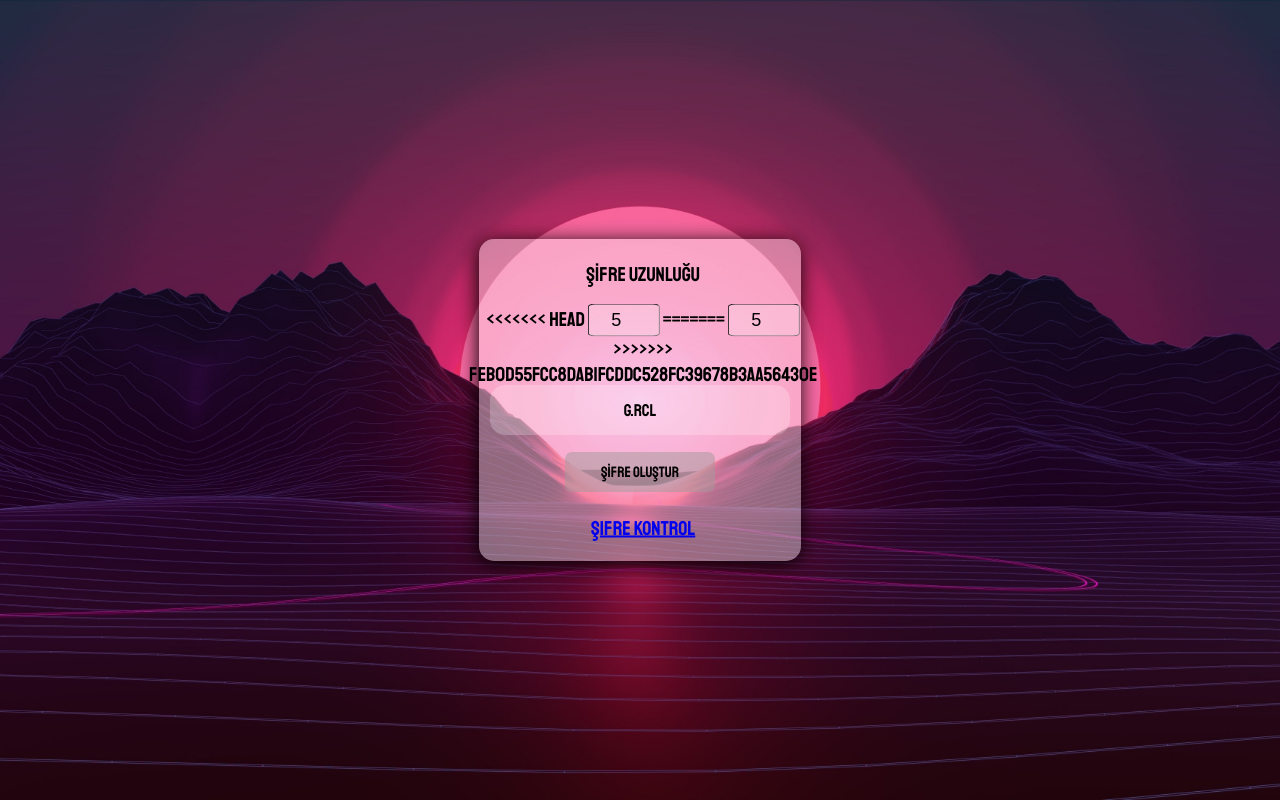
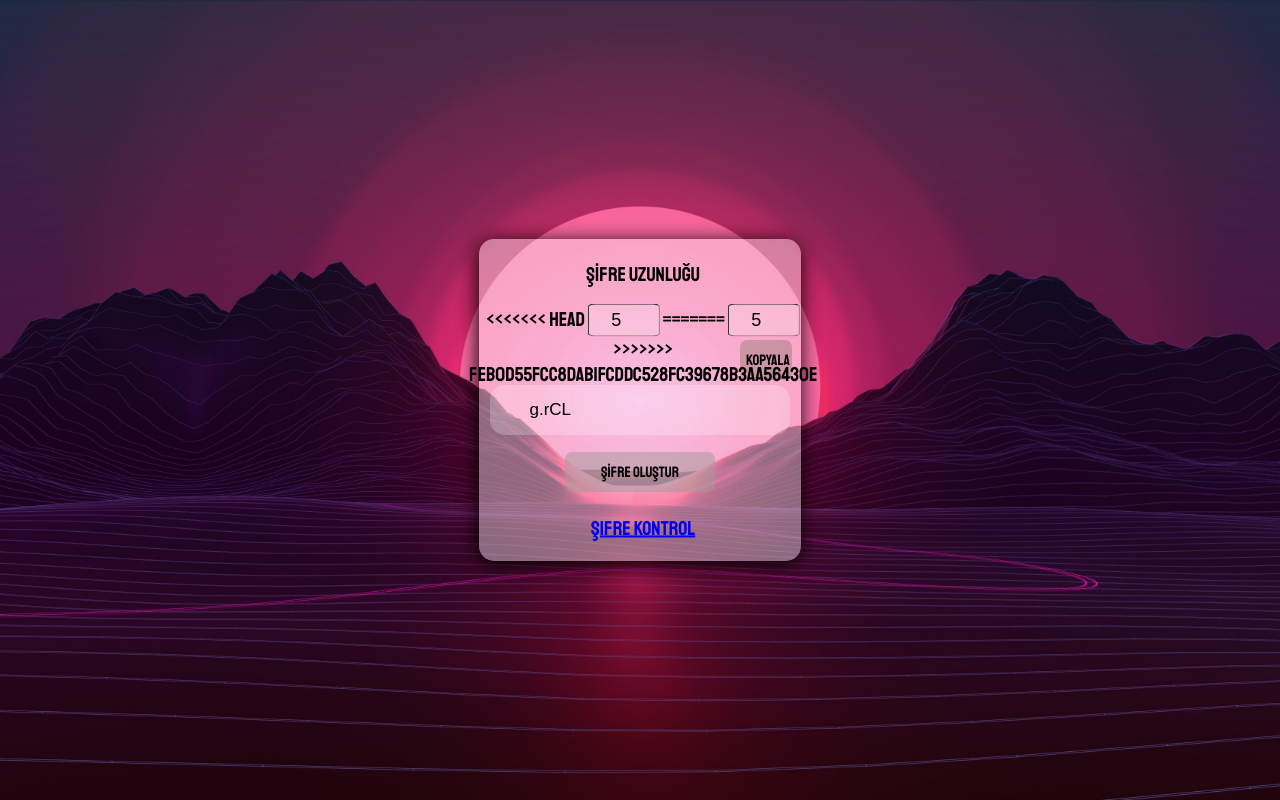
Before and after one commit to KeremKalyoncu/Sifre_Olusturma_Sitesi_Kerem_Kalyoncu, a plain HTML site: page index.html in a window 1280 px wide. Both pictures are taken after a click on the button "Şifre Oluştur". Drawn offline with Linux system fonts and the light colour scheme.

Commit message:
1.0.3
Kopyalama Butonu Eklendi

```diff
--- a/index.html
+++ b/index.html
@@ -21,7 +21,14 @@
         </div>
 
         <div id="passwordBox">
-            <p id="password"></p>
+            <div id="passwordtext">
+                <input id="password" readonly style="border: 0cap;"></input>
+            </div>
+
+        </div>
+        <div id="kopyalama">
+            <button onclick=GeeksForGeeks()  id="abab">Kopyala</button>
+
         </div>
         <button type="button" onclick="createPassword()" class="btn">Şifre Oluştur</button>
         <div id="passwordlen2">
@@ -41,5 +48,23 @@
         });
     </script>
     <script src="main.js"></script>
+    <script>
+        function GeeksForGeeks() {
+    /* Get the text field */
+    let copyGfGText = document.getElementById("password");
+
+    /* Select the text field */
+    copyGfGText.select();
+
+    /* Copy the text inside the text field */
+    document.execCommand("copy");
+
+    /* Use below command to access the
+       value of copied text */
+    console.log(copyGfGText.value);
+}
+
+
+    </script>
 </body>
 </html>
--- a/main.js
+++ b/main.js
@@ -21,7 +21,7 @@ function createPassword() {
         karakter = karakter.shuffle();
         sifre += karakter.charAt(Math.floor(Math.random() * karakteruzunluk));
     }
-    password.textContent = sifre;
+    password.value = sifre;
     password.style.color = "black";
     passCopy.value = sifre;
 
--- a/style.css
+++ b/style.css
@@ -19,9 +19,13 @@ html {
 
 button {
   height: 40px;
-  width: 40px;
-  font-family: "Staatliches", cursive;
-  font-size: 15px;
+    width: 52px;
+    font-family: "Staatliches", cursive;
+    font-size: 15px;
+    background-color: rgb(162 128 128 / 52%);
+    border-radius: 7px;
+    border-width: 0;
+    z-index: 1;
 }
 
 .container {
@@ -78,6 +82,7 @@ button {
   width: auto;
   margin-bottom: 10px;
   margin-top: 10px;
+  z-index: 0;
 }
 
 #passwordBox p {
@@ -86,11 +91,27 @@ button {
   left: 50%;
   transform: translate(-50%, -50%);
 }
-
+#kopyalama {
+  margin-left: 260px;
+    margin-top: 100px;
+}
+img {
+  width: 39px;
+    margin-bottom: auto;
+    margin-left: 261px;
+    margin-top: 6px;
+}
 #password {
   font-size: 17px;
+  background-color: rgba(162, 154, 154, 0.00);
 }
-
+#passwordtext {
+  top: 16%;
+  left: 50%;
+  display: flex;
+  justify-content: center;
+  margin-top: 14px;
+}
 .btn {
   position: fixed;
   top: 70%;
@@ -101,6 +122,7 @@ button {
   border-width: 0;
   background-color: rgba(162, 154, 154, 0.518);
 }
+
 
 .btn:active {
   height: 38px;
```
Also changed, not shown: kopya.png (added).
